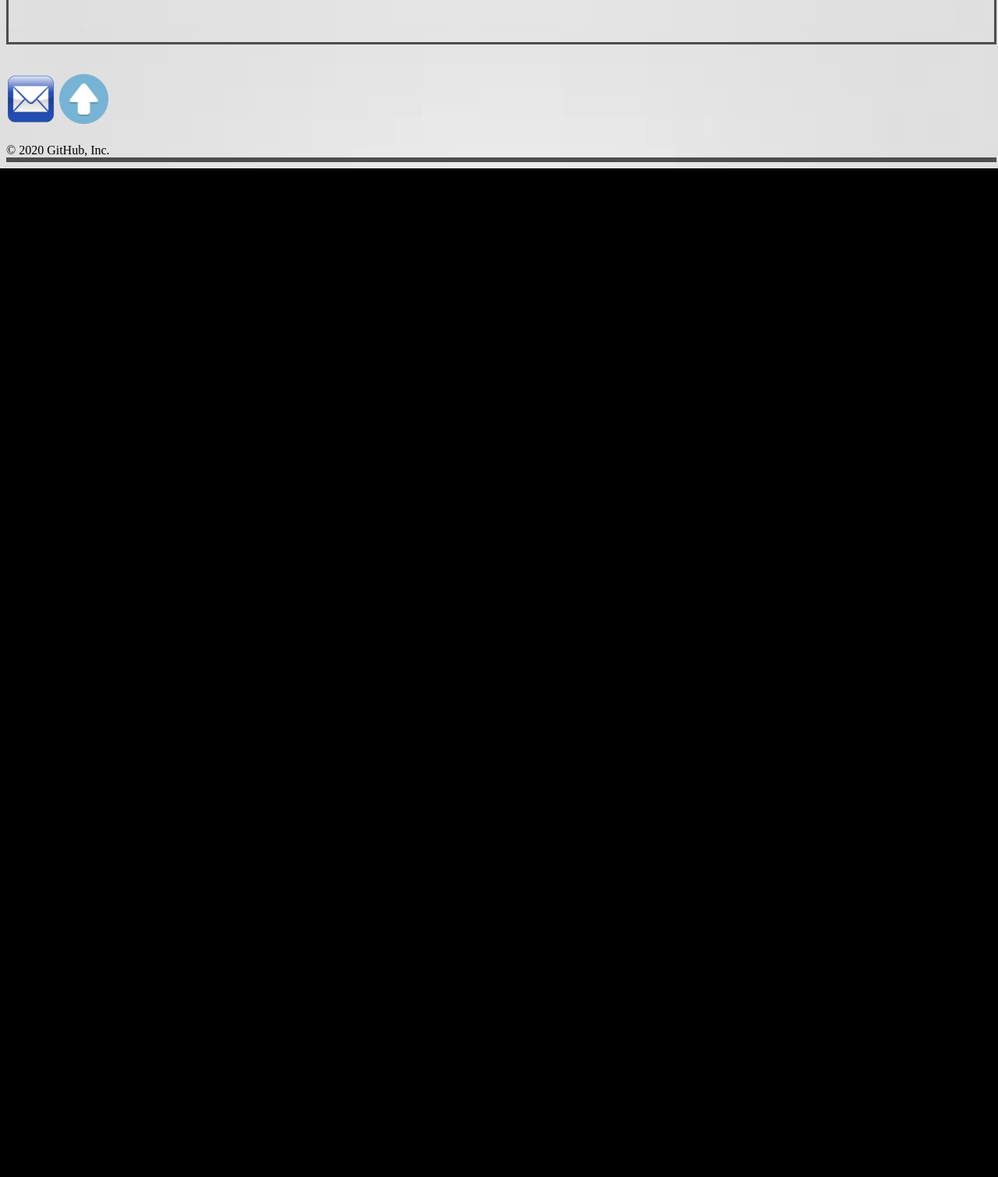
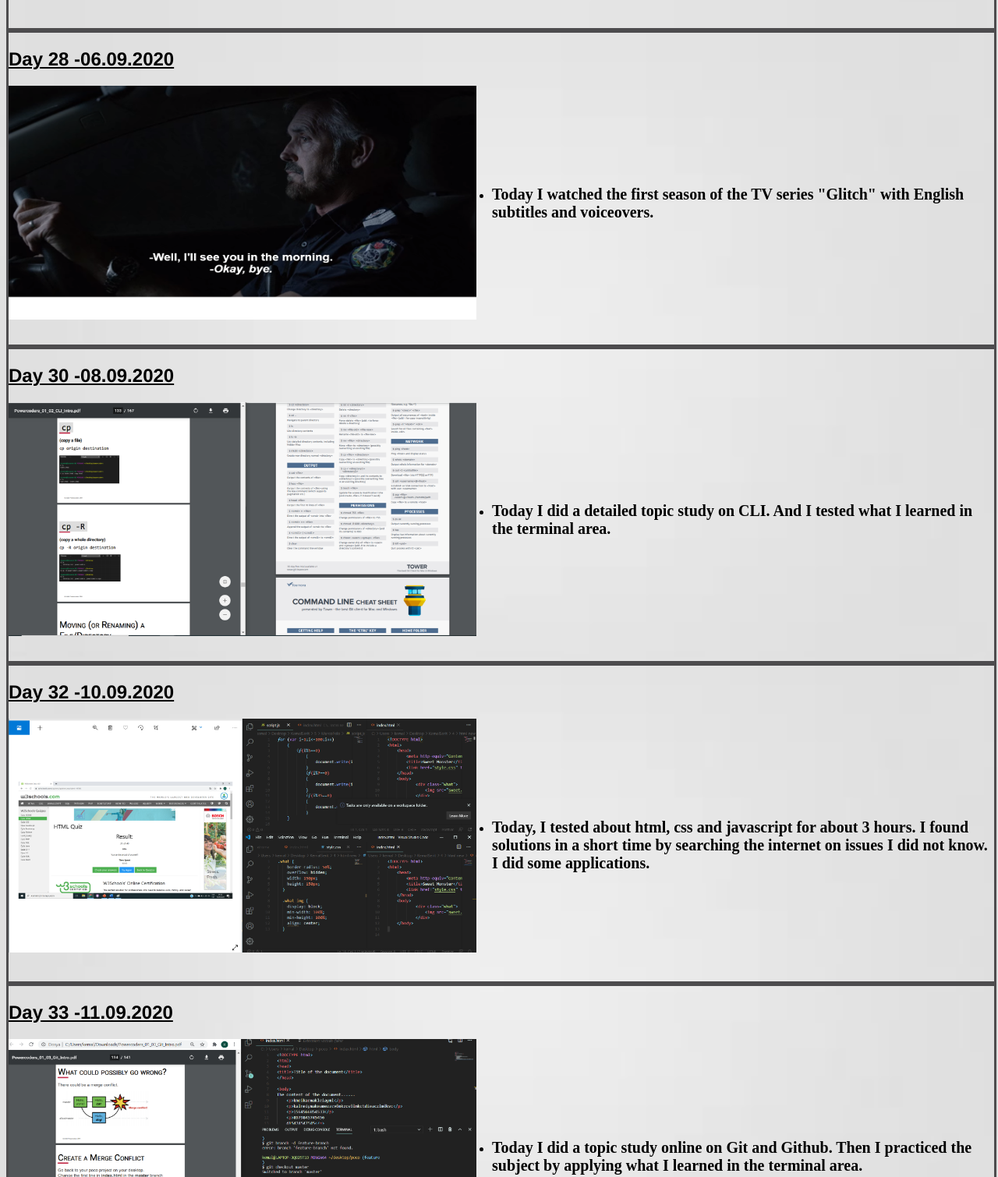
Before and after one commit to Kemal-Powercoders/kemal-powercoders.github.io, a plain HTML site: page index.html in a window 1280 px wide. Shown: the part 10359-11869 px from the top of the page at 78% size. Before the commit the page ends 10575 px from the top, so only its background shows below. Drawn offline with Linux system fonts and the light colour scheme.

Commit message:
13.09
update

```diff
--- a/index.html
+++ b/index.html
@@ -422,7 +422,7 @@
     </div>
 
     <div>
-        <h2 style="font-family:'Franklin Gothic Medium', 'Arial Narrow', Arial, sans-serif;" ><u>Day 25 -03.09.2020</u></h2>
+        <h2 style="font-family:'Franklin Gothic Medium', 'Arial Narrow', Arial, sans-serif;" ><u>Day 26 -04.09.2020</u></h2>
         <img style="float:left; padding-right: 20px; width: 600px; height: 300px; " src="image/04.09.png">
         <br/>
         <br/>
@@ -440,9 +440,8 @@
          </ul>
     </div>
     <div>
-        <h2 style="font-family:'Franklin Gothic Medium', 'Arial Narrow', Arial, sans-serif;" ><u>Day 26 -04.09.2020</u></h2>
+        <h2 style="font-family:'Franklin Gothic Medium', 'Arial Narrow', Arial, sans-serif;" ><u>Day 27 -05.09.2020</u></h2>
         <img style="float:left; padding-right: 20px; width: 600px; height: 300px; " src="image/05.09.png">
-        <br/>
         <br/>
         <br/>
         <br/>
@@ -457,7 +456,84 @@
             </li>
          </ul>
     </div>
-
+    <div>
+        <h2 style="font-family:'Franklin Gothic Medium', 'Arial Narrow', Arial, sans-serif;" ><u>Day 28 -06.09.2020</u></h2>
+        <img style="float:left; padding-right: 20px; width: 600px; height: 300px; " src="image/06.09.png">
+        <br/>
+        <br/>
+        <br/>
+        <br/>
+        <br/>
+        <br/>
+          <ul>
+            <li>
+               <p>Today I watched the first season of the TV series "Glitch" with English subtitles and voiceovers.</p>
+            </li>
+        </ul>
+         </br>
+    </div>
+    <div>
+        <h2 style="font-family:'Franklin Gothic Medium', 'Arial Narrow', Arial, sans-serif;" ><u>Day 30 -08.09.2020</u></h2>
+        <img style="float:left; padding-right: 20px; width: 600px; height: 300px; " src="image/08.09.png">
+        <br/>
+        <br/>
+        <br/>
+        <br/>
+        <br/>
+        <br/>
+          <ul>
+            <li>
+               <p>Today I did a detailed topic study on CLI. And I tested what I learned in the terminal area.</p>
+            </li>
+        </ul>
+        </br>
+    </div>
+    <div>
+        <h2 style="font-family:'Franklin Gothic Medium', 'Arial Narrow', Arial, sans-serif;" ><u>Day 32 -10.09.2020</u></h2>
+        <img style="float:left; padding-right: 20px; width: 600px; height: 300px; " src="image/10.09.png">
+        <br/>
+        <br/>
+        <br/>
+        <br/>
+        <br/>
+        <br/>
+          <ul>
+            <li>
+               <p>Today, I tested about html, css and javascript for about 3 hours. I found solutions in a short time by searching the internet on issues I did not know. I did some applications.</p>
+            </li>
+        </ul>
+    </div>
+    <div>
+        <h2 style="font-family:'Franklin Gothic Medium', 'Arial Narrow', Arial, sans-serif;" ><u>Day 33 -11.09.2020</u></h2>
+        <img style="float:left; padding-right: 20px; width: 600px; height: 300px; " src="image/11.09.png">
+        <br/>
+        <br/>
+        <br/>
+        <br/>
+        <br/>
+        <br/>
+          <ul>
+            <li>
+               <p>Today I did a topic study online on Git and Github. Then I practiced the subject by applying what I learned in the terminal area.</p>
+            </li>
+        </ul>
+    </div>
+    <div>
+        <h2 style="font-family:'Franklin Gothic Medium', 'Arial Narrow', Arial, sans-serif;" ><u>Day 35 -13.09.2020</u></h2>
+        <img style="float:left; padding-right: 20px; width: 600px; height: 300px; " src="image/13.09.png">
+        <br/>
+        <br/>
+        <br/>
+        <br/>
+        <br/>
+        <br/>
+          <ul>
+            <li>
+               <p>I tried to understand the subject better by doing sample trials online on Github.</p>
+            </li>
+        </ul>
+    </br>
+    </div>
 </body>
 </html>
 <br/>
```
Also changed, not shown: image/06.09.png (added), image/08.09.png (added), image/10.09.png (added), image/11.09.png (added), image/13.09.png (added).
